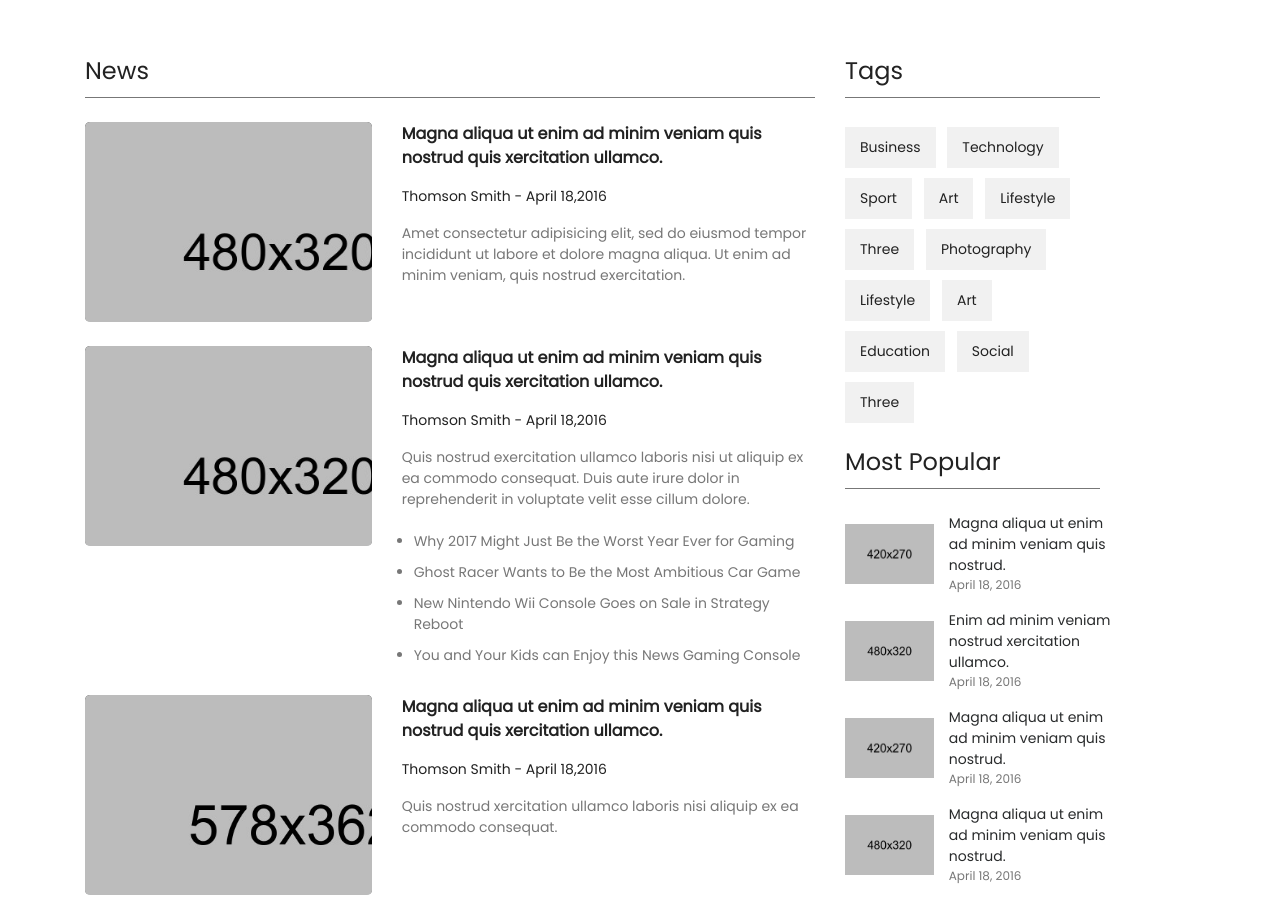
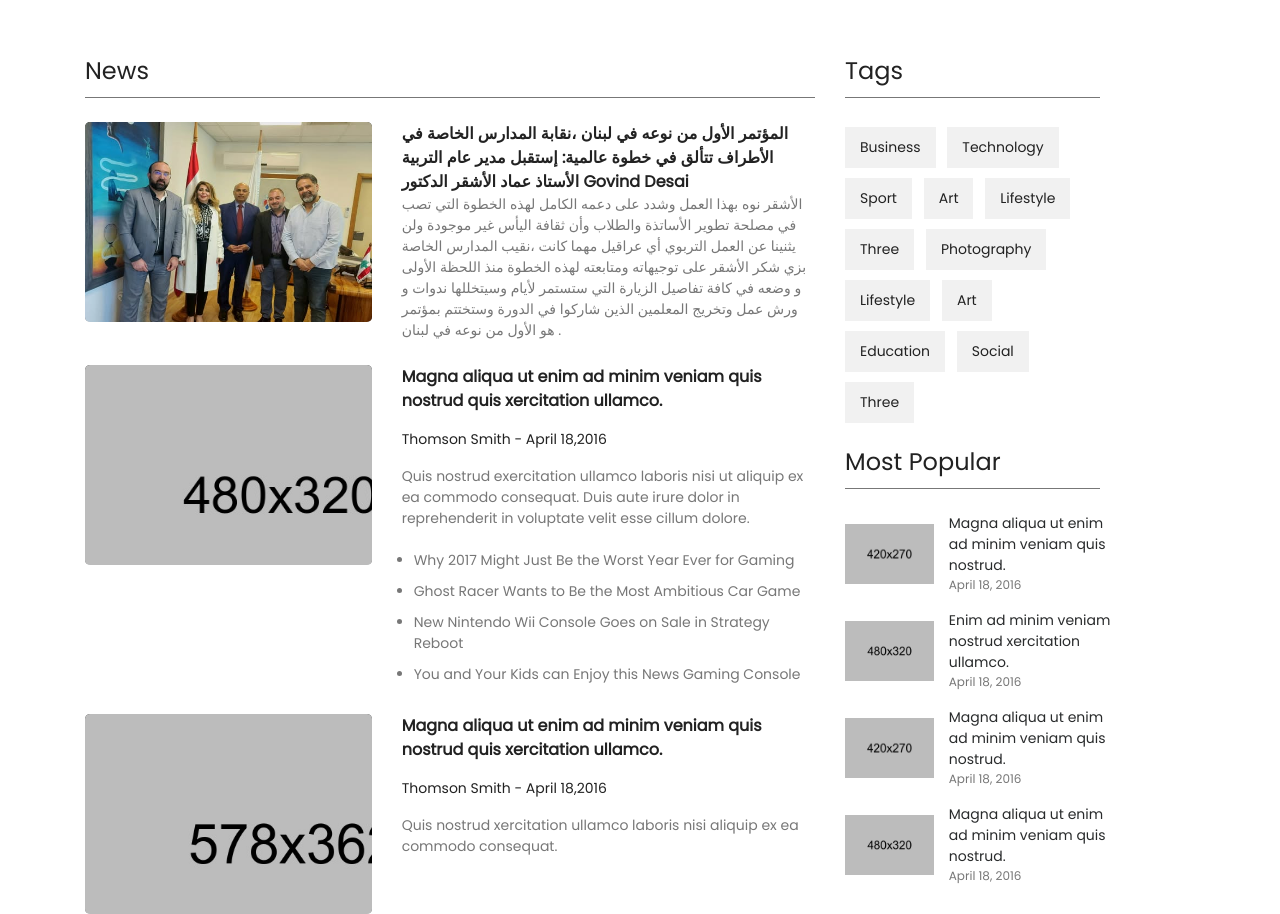
Before and after one commit to Billz-abboud/06Media2, a plain HTML site: page index.html in a window 1280 px wide. Shown: the part 2133-3047 px from the top of the page. Drawn offline with nearby package versions, Linux system fonts and the light colour scheme; a script that the page names is missing.

Commit message:
Update index.html

```diff
--- a/index.html
+++ b/index.html
@@ -406,16 +406,16 @@ background: black !important;
                 <div class="row pb-4">
                     <div class="col-md-5">
                         <div class="fh5co_hover_news_img">
-                            <div class="fh5co_news_img"><img src="images/nathan-mcbride-229637.jpg" alt=""/></div>
+                            <div class="fh5co_news_img"><img src="images/7.jpg" alt=""/></div>
                             <div></div>
                         </div>
                     </div>
                     <div class="col-md-7 animate-box">
-                        <a href="single.html" class="fh5co_magna py-2"> Magna aliqua ut enim ad minim veniam quis
-                        nostrud quis xercitation ullamco. </a> <a href="single.html" class="fh5co_mini_time py-3"> Thomson Smith -
-                        April 18,2016 </a>
-                        <div class="fh5co_consectetur"> Amet consectetur adipisicing elit, sed do eiusmod tempor incididunt
-                            ut labore et dolore magna aliqua. Ut enim ad minim veniam, quis nostrud exercitation.
+                        <a href="single.html" class="fh5co_magna py-2"> المؤتمر الأول من نوعه في لبنان ،نقابة المدارس الخاصة في الأطراف تتألق في خطوة عالمية:
+ إستقبل مدير عام التربية الأستاذ عماد الأشقر الدكتور
+Govind Desai</a>
+                        <div class="fh5co_consectetur"> الأشقر نوه بهذا العمل وشدد على دعمه الكامل لهذه الخطوة التي تصب في مصلحة تطوير الأساتذة والطلاب وأن ثقافة اليأس غير موجودة ولن يثنينا عن العمل التربوي أي عراقيل مهما كانت ،نقيب المدارس الخاصة بزي شكر الأشقر على توجيهاته ومتابعته لهذه الخطوة منذ اللحظة الأولى و وضعه في كافة تفاصيل الزيارة التي ستستمر لأيام وسيتخللها ندوات و ورش عمل وتخريج المعلمين الذين شاركوا في الدورة وستختتم بمؤتمر هو الأول من نوعه في لبنان .
+
                         </div>
                     </div>
                 </div>
```
